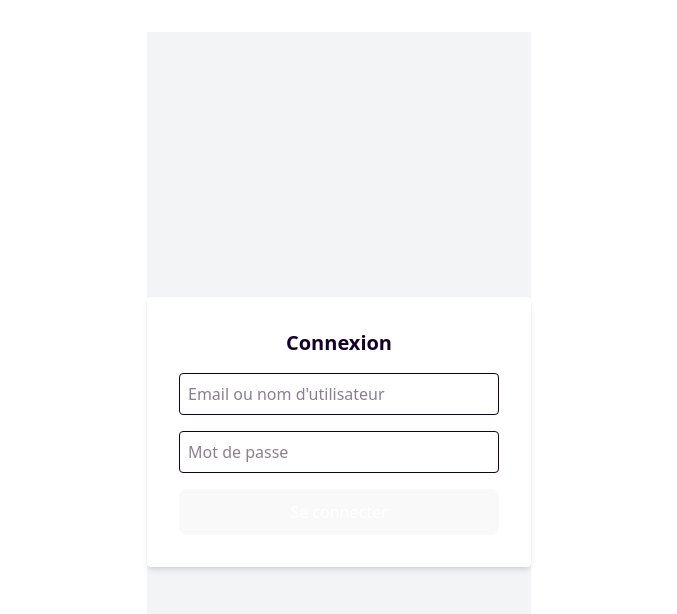
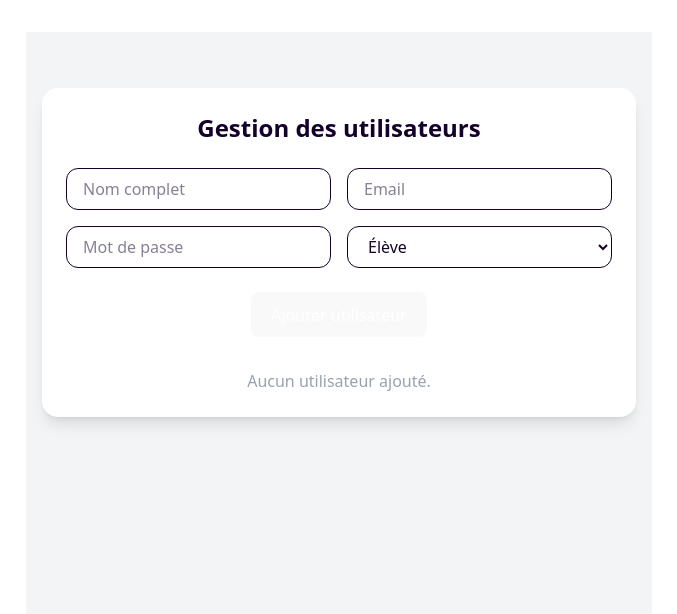
Before and after one commit to ismailtj/presensiaFront, a React (Vite) app: page / in a window 1280 px wide. Shown: the top 614 px of the page, without its empty margins (301-978 px from the left). Built offline with nearby package versions, Linux system fonts and the light colour scheme.

Commit message:
'oumar-user'

```diff
--- a/src/App.jsx
+++ b/src/App.jsx
@@ -11,25 +11,38 @@ import EtudiantPage from './pages/EtudiantPage';
 
 
 
-function App() {
-  const [count, setCount] = useState(0)
+// function App() {
+//   const [count, setCount] = useState(0)
 
+//   return (
+//     <>
+//       <Router>
+//       <Routes>
+//         <Route path="/login" element={<Login />} />
+
+//         <Route element={<PrivateRoute />}>
+//           <Route path="/prof" element={<ProfPage />} />
+//           <Route path="/etudiant" element={<EtudiantPage />} />
+//         </Route>
+
+//         <Route path="*" element={<Login />} />
+//       </Routes>
+//     </Router>
+//     </>
+//   )
+// }
+
+// export default App
+
+import React from 'react';
+import UserManager from './components/UserManager';
+
+const App = () => {
   return (
-    <>
-      <Router>
-      <Routes>
-        <Route path="/login" element={<Login />} />
+    <div className="min-h-screen bg-gray-100 p-4">
+      <UserManager />
+    </div>
+  );
+};
 
-        <Route element={<PrivateRoute />}>
-          <Route path="/prof" element={<ProfPage />} />
-          <Route path="/etudiant" element={<EtudiantPage />} />
-        </Route>
-
-        <Route path="*" element={<Login />} />
-      </Routes>
-    </Router>
-    </>
-  )
-}
-
-export default App
+export default App;
--- /dev/null
+++ b/src/components/UserManager.jsx
@@ -0,0 +1,129 @@
+import React, { useState } from 'react';
+
+const UserManager = () => {
+  const [users, setUsers] = useState([]);
+  const [form, setForm] = useState({
+    fullName: '',
+    email: '',
+    password: '',
+    role: 'élève',
+  });
+  const [message, setMessage] = useState('');
+
+  const handleAddUser = () => {
+    const { fullName, email, password, role } = form;
+
+    if (!fullName || !email || !password) {
+      setMessage('❌ Veuillez remplir tous les champs.');
+      return;
+    }
+
+    const newUser = {
+      id: Date.now(),
+      fullName,
+      email,
+      password,
+      role,
+      authenticated: true,
+    };
+
+    setUsers([...users, newUser]);
+    setMessage(`✅ ${role.charAt(0).toUpperCase() + role.slice(1)} ajouté avec succès`);
+    setForm({ fullName: '', email: '', password: '', role: 'élève' });
+
+    // Masquer le message après 3 secondes
+    setTimeout(() => setMessage(''), 3000);
+  };
+
+  const handleDeleteUser = (id) => {
+    const userToDelete = users.find((user) => user.id === id);
+    setUsers(users.filter((user) => user.id !== id));
+
+    if (userToDelete) {
+      setMessage(`🗑️ ${userToDelete.role.charAt(0).toUpperCase() + userToDelete.role.slice(1)} supprimé`);
+      setTimeout(() => setMessage(''), 3000);
+    }
+  };
+
+  return (
+    <div className="max-w-4xl mx-auto mt-10 p-6 bg-white shadow-lg rounded-2xl">
+      <h2 className="text-2xl font-bold text-center mb-6">Gestion des utilisateurs</h2>
+
+      {/* Message de succès */}
+      {message && (
+        <div className="mb-4 text-center text-sm font-medium text-green-600">
+          {message}
+        </div>
+      )}
+
+      {/* Formulaire d'ajout */}
+      <div className="grid grid-cols-1 md:grid-cols-2 gap-4 mb-6">
+        <input
+          type="text"
+          placeholder="Nom complet"
+          value={form.fullName}
+          onChange={(e) => setForm({ ...form, fullName: e.target.value })}
+          className="px-4 py-2 border rounded-xl"
+        />
+        <input
+          type="email"
+          placeholder="Email"
+          value={form.email}
+          onChange={(e) => setForm({ ...form, email: e.target.value })}
+          className="px-4 py-2 border rounded-xl"
+        />
+        <input
+          type="password"
+          placeholder="Mot de passe"
+          value={form.password}
+          onChange={(e) => setForm({ ...form, password: e.target.value })}
+          className="px-4 py-2 border rounded-xl"
+        />
+        <select
+          value={form.role}
+          onChange={(e) => setForm({ ...form, role: e.target.value })}
+          className="px-4 py-2 border rounded-xl"
+        >
+          <option value="élève">Élève</option>
+          <option value="professeur">Professeur</option>
+        </select>
+      </div>
+
+      <button
+        onClick={handleAddUser}
+        className="w-full md:w-auto px-6 py-2 bg-blue-600 text-white rounded-xl hover:bg-blue-700"
+      >
+        Ajouter utilisateur
+      </button>
+
+      {/* Liste des utilisateurs */}
+      <ul className="mt-8 space-y-4">
+        {users.map((user) => (
+          <li
+            key={user.id}
+            className="flex flex-col md:flex-row justify-between items-start md:items-center bg-gray-100 p-4 rounded-xl"
+          >
+            <div>
+              <p className="font-bold text-gray-800">
+                {user.fullName} ({user.role})
+              </p>
+              <p className="text-sm text-gray-600">Email : {user.email}</p>
+              <p className="text-sm text-green-600">Authentifié : {user.authenticated ? 'Oui' : 'Non'}</p>
+            </div>
+            <button
+              onClick={() => handleDeleteUser(user.id)}
+              className="mt-2 md:mt-0 text-red-500 hover:underline"
+            >
+              Supprimer
+            </button>
+          </li>
+        ))}
+        {users.length === 0 && (
+          <p className="text-gray-400 text-center mt-4">Aucun utilisateur ajouté.</p>
+        )}
+      </ul>
+    </div>
+  );
+};
+
+export default UserManager;
```
